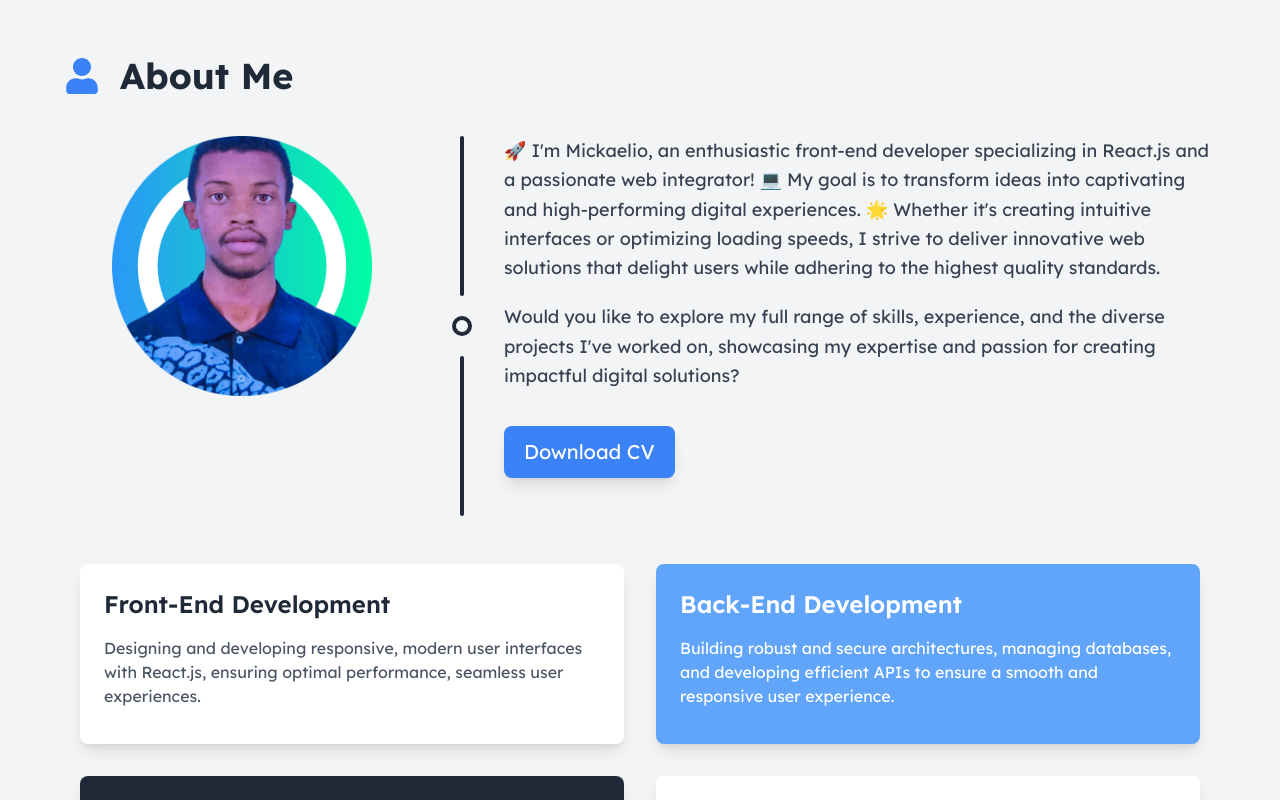
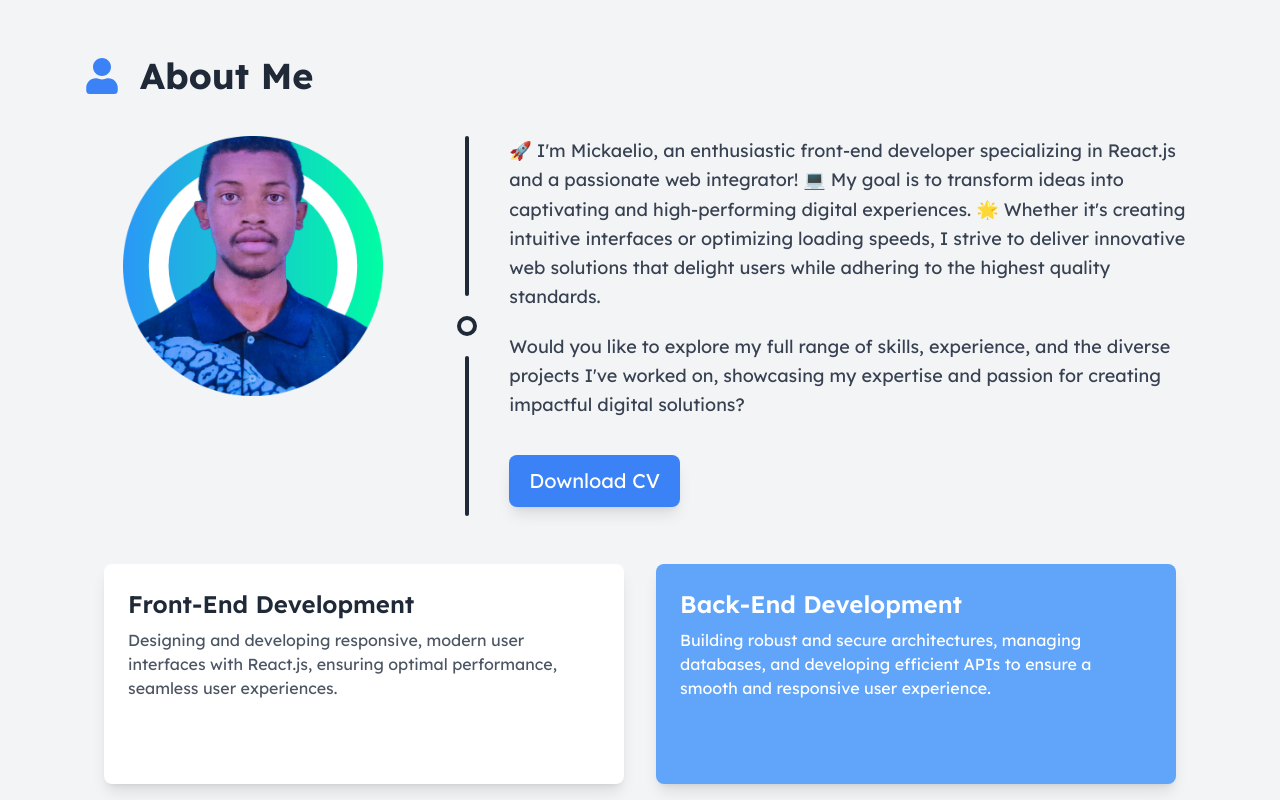
Before and after one commit to tsiheje/NewPortfolio, a Next.js app: page / in a window 1280 px wide. Shown: the part 840-1640 px from the top of the page. Built offline with nearby package versions, Linux system fonts and the light colour scheme.

Commit message:
refact : version final avec animation

```diff
--- a/src/app/Components/About/page.js
+++ b/src/app/Components/About/page.js
@@ -3,42 +3,6 @@ import Image from "next/image";
 import sary from "../../Assets/Images/sariko.png";
 import { FaUser } from "react-icons/fa";
 import { motion } from "framer-motion";
-import { useEffect, useRef, useState } from "react";
-
-// Hook personnalisé pour détecter la visibilité
-const useInView = () => {
-  const [isInView, setIsInView] = useState(false);
-  const ref = useRef(null);
-
-  useEffect(() => {
-    const observer = new IntersectionObserver(
-      ([entry]) => {
-        // Réinitialise l'animation quand la section sort de la vue
-        if (!entry.isIntersecting) {
-          setIsInView(false);
-        } else {
-          setIsInView(true);
-        }
-      },
-      {
-        threshold: 0.2, // Déclenche quand 20% de l'élément est visible
-        rootMargin: "-50px",
-      }
-    );
-
-    if (ref.current) {
-      observer.observe(ref.current);
-    }
-
-    return () => {
-      if (ref.current) {
-        observer.unobserve(ref.current);
-      }
-    };
-  }, []);
-
-  return [ref, isInView];
-};
 
 const skills = [
   {
@@ -72,68 +36,20 @@ const skills = [
 ];
 
 const About = () => {
-  const [sectionRef, isInView] = useInView();
-
-  const containerVariants = {
-    hidden: {
-      opacity: 0,
-    },
-    visible: {
-      opacity: 1,
-      transition: {
-        duration: 0.5,
-        staggerChildren: 0.2
-      }
-    }
-  };
-
-  const itemVariants = {
-    hidden: {
-      opacity: 0,
-      y: 50
-    },
-    visible: {
-      opacity: 1,
-      y: 0,
-      transition: {
-        duration: 0.5,
-        ease: "easeOut"
-      }
-    }
-  };
-
   return (
-    <section
-      ref={sectionRef}
-      className="min-h-screen bg-gray-100 flex flex-col items-center w-full pt-24 px-4 lg:px-16"
-      id="about"
-    >
+    <section className="min-h-screen bg-gray-100 flex flex-col items-center lg:px-16 w-full pt-24" id="about">
       <div className="mb-12 w-full">
         <motion.h1
-          className="text-4xl font-bold text-gray-800 flex items-center gap-5"
-          initial="hidden"
-          animate={isInView ? "visible" : "hidden"}
-          variants={{
-            hidden: { opacity: 0, y: -20 },
-            visible: { opacity: 1, y: 0 }
-          }}
-          transition={{ duration: 0.5 }}
+          className="text-4xl font-bold text-gray-800 text-center flex items-center gap-5 ml-5"
+          initial={{ opacity: 0 }}
+          animate={{ opacity: 1 }}
+          transition={{ duration: 1 }}
         >
           <FaUser className="text-blue-500" />
           About Me
         </motion.h1>
-
-        <div className="flex flex-col md:flex-row items-center md:items-start gap-8 max-w-6xl mx-auto mt-10">
-          <motion.div
-            className="w-full md:w-1/3"
-            initial="hidden"
-            animate={isInView ? "visible" : "hidden"}
-            variants={{
-              hidden: { opacity: 0, scale: 0.8 },
-              visible: { opacity: 1, scale: 1 }
-            }}
-            transition={{ duration: 0.5 }}
-          >
+        <div className="flex flex-col md:flex-row items-center md:items-start gap-8 max-w-6xl mx-auto mt-10 px-4">
+          <div className="w-full md:w-1/3">
             <Image
               src={sary}
               width={260}
@@ -141,67 +57,68 @@ const About = () => {
               className="rounded-lg mx-auto"
               alt="Profile picture"
             />
-          </motion.div>
-
+          </div>
           <div className="hidden md:flex items-center flex-col gap-5">
             <div className="w-1 h-40 bg-gray-800 rounded"></div>
             <div className="w-5 h-5 rounded-full border-4 border-gray-800"></div>
             <div className="w-1 h-40 bg-gray-800 rounded"></div>
           </div>
-
-          <motion.div
-            className="w-full md:w-2/3"
-            initial="hidden"
-            animate={isInView ? "visible" : "hidden"}
-            variants={{
-              hidden: { opacity: 0, x: 20 },
-              visible: { opacity: 1, x: 0 }
-            }}
-            transition={{ duration: 0.5, delay: 0.2 }}
+          <div className="w-full md:w-2/3">
+            <motion.p
+              className="text-lg text-gray-700 leading-relaxed mb-5"
+              initial={{ opacity: 0 }}
+              animate={{ opacity: 1 }}
+              transition={{ duration: 1, delay: 0.3 }}
             >
-            <p className="text-lg text-gray-700 leading-relaxed mb-5">
               🚀 I&apos;m Mickaelio, an enthusiastic front-end developer specializing in React.js and a
               passionate web integrator! 💻 My goal is to transform ideas into captivating and
               high-performing digital experiences. 🌟 Whether it&apos;s creating intuitive interfaces or
               optimizing loading speeds, I strive to deliver innovative web solutions that delight users
               while adhering to the highest quality standards.
-            </p>
-            <p className="text-lg text-gray-700 mt-4 mb-5 leading-relaxed">
+            </motion.p>
+            <motion.p
+              className="text-lg text-gray-700 mt-4 mb-5 leading-relaxed"
+              initial={{ opacity: 0 }}
+              animate={{ opacity: 1 }}
+              transition={{ duration: 1, delay: 0.6 }}
+            >
               Would you like to explore my full range of skills, experience, and the diverse projects
               I&apos;ve worked on, showcasing my expertise and passion for creating impactful digital
               solutions?
-            </p>
+            </motion.p>
+            <motion.p
+              initial={{ opacity: 0 }}
+              animate={{ opacity: 1 }}
+              transition={{ duration: 1, delay: 0.9 }}
+            >
               <a
                 href="/files/Rasolofoniaina Tsiheje Marie Mickaelio.pdf"
-              className="inline-block bg-blue-500 hover:bg-blue-600 text-white text-xl py-3 px-5 rounded-lg shadow-lg transition-all duration-300 mt-4 hover:scale-105"
+                className="inline-block bg-blue-500 hover:bg-blue-600 text-white text-xl py-3 px-5 rounded-lg shadow-lg transition-colors duration-300 mt-4"
                 target="_blank"
                 rel="noopener noreferrer"
               >
                 Download CV
               </a>
-          </motion.div>
+            </motion.p>
           </div>
         </div>
-
-      <motion.div
-        className="grid grid-cols-1 sm:grid-cols-2 gap-8 w-full max-w-7xl mb-12 px-4"
-        variants={containerVariants}
-        initial="hidden"
-        animate={isInView ? "visible" : "hidden"}
-      >
+      </div>
+      <div className="flex items-center justify-center flex-wrap gap-8 w-full mb-12 px-4">
         {skills.map((skill, index) => (
           <motion.div
             key={index}
-            variants={itemVariants}
-            className={`${skill.bgColor} rounded-lg shadow-lg p-6 h-auto min-h-[180px] transition-all duration-300 hover:scale-105 hover:shadow-xl`}
+            className={`${skill.bgColor} rounded-lg shadow-lg p-6 w-full sm:w-[400px] md:w-[520px] h-[220px] transition-transform duration-300 transform hover:scale-105`}
+            initial={{ opacity: 0, scale: 0.95 }}
+            animate={{ opacity: 1, scale: 1 }}
+            transition={{ duration: 0.8, delay: index * 0.2 }}
           >
-            <h2 className={`text-2xl font-semibold ${skill.textColor} mb-4`}>{skill.title}</h2>
+            <h2 className={`text-2xl font-semibold ${skill.textColor} mb-2`}>{skill.title}</h2>
             <p className={`${skill.textColor === "text-white" ? "text-white" : "text-gray-600"}`}>
               {skill.description}
             </p>
           </motion.div>
         ))}
-      </motion.div>
+      </div>
     </section>
   );
 };
--- a/src/app/Components/Contact/page.js
+++ b/src/app/Components/Contact/page.js
@@ -1,40 +1,11 @@
 'use client';
-import { useState, useEffect, useRef } from 'react';
+import { useState, useRef, useEffect } from 'react';
 import { FontAwesomeIcon } from '@fortawesome/react-fontawesome';
 import { faEnvelope, faPhone, faMapMarkerAlt } from '@fortawesome/free-solid-svg-icons';
 import { FaEnvelope } from "react-icons/fa";
 import contact from "../../Assets/Images/contact.jpg";
 import Image from 'next/image';
 import emailjs from '@emailjs/browser';
-
-const useInView = () => {
-  const [isInView, setIsInView] = useState(false);
-  const ref = useRef(null);
-
-  useEffect(() => {
-    const observer = new IntersectionObserver(
-      ([entry]) => {
-        setIsInView(entry.isIntersecting);
-      },
-      {
-        threshold: 0.2,
-        rootMargin: "-50px",
-      }
-    );
-
-    if (ref.current) {
-      observer.observe(ref.current);
-    }
-
-    return () => {
-      if (ref.current) {
-        observer.unobserve(ref.current);
-      }
-    };
-  }, []);
-
-  return [ref, isInView];
-};
 
 const Contact = () => {
   const form = useRef();
@@ -51,9 +22,8 @@ const Contact = () => {
     isError: false
   });
 
-  const [sectionRef, isInView] = useInView();
-
   useEffect(() => {
+    // Initialize EmailJS with your public key
     emailjs.init("fgNks1NlCAiD7MKOP");
   }, []);
 
@@ -79,10 +49,12 @@ const Contact = () => {
           message: 'Message sent successfully!',
           isError: false
         });
+
         setFormData({ name: '', email: '', subject: '', message: '' });
       } else {
         throw new Error('Failed to send message');
       }
+
     } catch (error) {
       console.error('EmailJS Error:', error);
       setStatus({
@@ -101,10 +73,7 @@ const Contact = () => {
       onChange={handleChange}
       placeholder={placeholder}
       required
-      className={`w-full p-2 sm:p-3 border border-gray-300 rounded-md focus:ring-2 focus:ring-blue-400 focus:border-transparent transition-all duration-300 text-sm sm:text-base transform ${
-        isInView ? 'opacity-100 translate-y-0' : 'opacity-0 translate-y-4'
-      }`}
-      style={{ transitionDelay: `${['name', 'email', 'subject'].indexOf(name) * 100}ms` }}
+      className="w-full p-2 sm:p-3 border border-gray-300 rounded-md focus:ring-2 focus:ring-blue-400 focus:border-transparent transition-all duration-300 text-sm sm:text-base"
     />
   );
 
@@ -115,14 +84,8 @@ const Contact = () => {
   ];
 
   return (
-    <section
-      ref={sectionRef}
-      className="min-h-screen bg-gray-100 flex flex-col px-4 sm:px-6 lg:px-16 pt-16 sm:pt-20 lg:pt-24 pb-8"
-      id="contact"
-    >
-      <div className={`mb-8 sm:mb-12 transform transition-all duration-700 ${
-        isInView ? 'opacity-100 translate-y-0' : 'opacity-0 translate-y-4'
-      }`}>
+    <section className="min-h-screen bg-gray-100 flex flex-col px-4 sm:px-6 lg:px-16 pt-16 sm:pt-20 lg:pt-24 pb-8" id="contact">
+      <div className="mb-8 sm:mb-12">
         <h1 className="text-2xl sm:text-3xl lg:text-4xl font-bold text-gray-800 flex items-center gap-2 sm:gap-3">
           <FaEnvelope className="text-blue-500" />
           Contact Me
@@ -133,13 +96,7 @@ const Contact = () => {
       </div>
 
       <div className="flex flex-col lg:flex-row items-start justify-between gap-8 lg:gap-10">
-        <form
-          ref={form}
-          onSubmit={handleSubmit}
-          className={`w-full lg:w-1/2 bg-white p-4 sm:p-6 rounded-lg shadow-lg transform transition-all duration-700 ${
-            isInView ? 'opacity-100 translate-x-0' : 'opacity-0 -translate-x-4'
-          }`}
-        >
+        <form ref={form} onSubmit={handleSubmit} className="w-full lg:w-1/2 bg-white p-4 sm:p-6 rounded-lg shadow-lg">
           <div className="grid grid-cols-1 sm:grid-cols-2 gap-4 sm:gap-6 mb-4 sm:mb-6">
             {renderInput('name', 'text', 'Name')}
             {renderInput('email', 'email', 'Email')}
@@ -154,18 +111,14 @@ const Contact = () => {
             placeholder="Your message"
             rows="6"
             required
-            className={`p-2 sm:p-3 border border-gray-300 rounded-md mb-4 sm:mb-6 w-full focus:ring-2 focus:ring-blue-400 focus:border-transparent transition-all duration-500 text-sm sm:text-base transform ${
-              isInView ? 'opacity-100 translate-y-0' : 'opacity-0 translate-y-4'
-            }`}
-            style={{ transitionDelay: '300ms' }}
+            className="p-2 sm:p-3 border border-gray-300 rounded-md mb-4 sm:mb-6 w-full focus:ring-2 focus:ring-blue-400 focus:border-transparent transition-all duration-300 text-sm sm:text-base"
           />
           <button
             type="submit"
             disabled={status.isSubmitting}
-            className={`w-full px-4 sm:px-6 py-2 sm:py-3 bg-blue-500 text-white font-semibold rounded-md hover:bg-blue-600 transition-all duration-500 text-sm sm:text-base transform ${
+            className={`w-full px-4 sm:px-6 py-2 sm:py-3 bg-blue-500 text-white font-semibold rounded-md hover:bg-blue-600 transition duration-300 text-sm sm:text-base ${
               status.isSubmitting ? 'opacity-50 cursor-not-allowed' : ''
-            } ${isInView ? 'opacity-100 translate-y-0' : 'opacity-0 translate-y-4'}`}
-            style={{ transitionDelay: '400ms' }}
+            }`}
           >
             {status.isSubmitting ? 'Sending...' : 'Send'}
           </button>
@@ -178,9 +131,7 @@ const Contact = () => {
           )}
         </form>
 
-        <div className={`w-full lg:w-1/2 mt-8 lg:mt-0 transform transition-all duration-700 ${
-          isInView ? 'opacity-100 translate-x-0' : 'opacity-0 translate-x-4'
-        }`}>
+        <div className="w-full lg:w-1/2 mt-8 lg:mt-0">
           <div className="overflow-hidden rounded-lg mb-6">
             <Image
               src={contact}
@@ -192,13 +143,7 @@ const Contact = () => {
           </div>
           <div className="space-y-4 sm:space-y-6">
             {contactDetails.map(({ icon, text }, index) => (
-              <div
-                className={`flex items-center transform transition-all duration-500 ${
-                  isInView ? 'opacity-100 translate-x-0' : 'opacity-0 translate-x-4'
-                }`}
-                style={{ transitionDelay: `${index * 100}ms` }}
-                key={index}
-              >
+              <div className="flex items-center" key={index}>
                 <FontAwesomeIcon
                   icon={icon}
                   className="mr-3 sm:mr-4 text-blue-500 text-lg sm:text-xl"
--- a/src/app/Components/Projects/page.js
+++ b/src/app/Components/Projects/page.js
@@ -1,8 +1,8 @@
 "use client";
 import { FaFolderOpen, FaChevronLeft, FaChevronRight } from "react-icons/fa";
 import Image from 'next/image';
-import { useState, useEffect, useRef } from 'react';
-import { motion } from 'framer-motion';
+import { useState } from 'react';
+import { motion } from 'framer-motion'; // Import motion
 import contact from "../../Assets/Images/contact.jpg";
 import pt1 from "../../Assets/Images/pt/pt1.png";
 import pt2 from "../../Assets/Images/pt/pt2.png";
@@ -21,40 +21,7 @@ import on3 from "../../Assets/Images/on/onenote3.png";
 import ro1 from "../../Assets/Images/ro/ro1.png";
 import ro2 from "../../Assets/Images/ro/ro2.png";
 
-// Hook pour détecter la visibilité
-const useInView = () => {
-  const [isInView, setIsInView] = useState(false);
-  const ref = useRef(null);
-
-  useEffect(() => {
-    const observer = new IntersectionObserver(
-      ([entry]) => {
-        if (!entry.isIntersecting) {
-          setIsInView(false);
-        } else {
-          setIsInView(true);
-        }
-      },
-      {
-        threshold: 0.2,
-        rootMargin: "-50px",
-      }
-    );
-
-    if (ref.current) {
-      observer.observe(ref.current);
-    }
-
-    return () => {
-      if (ref.current) {
-        observer.unobserve(ref.current);
-      }
-    };
-  }, []);
-
-  return [ref, isInView];
-};
-
+// Image Gallery Component
 const ImageGallery = ({ images }) => {
   const [currentIndex, setCurrentIndex] = useState(0);
 
@@ -104,28 +71,14 @@ const ImageGallery = ({ images }) => {
   );
 };
 
-const ProjectCard = ({ images, title, description, technologies, link, isInView, delay }) => {
-  const cardVariants = {
-    hidden: {
-      opacity: 0,
-      y: 30
-    },
-    visible: {
-      opacity: 1,
-      y: 0,
-      transition: {
-        duration: 0.5,
-        delay: delay * 0.2
-      }
-    }
-  };
-
+// Project Card Component
+const ProjectCard = ({ images, title, description, technologies, link }) => {
   return (
     <motion.div
       className="relative bg-white rounded-lg shadow-md overflow-hidden transition-transform duration-300 hover:scale-[1.02] w-full p-2 group"
-      variants={cardVariants}
-      initial="hidden"
-      animate={isInView ? "visible" : "hidden"}
+      initial={{ opacity: 0, y: 20 }}
+      animate={{ opacity: 1, y: 0 }}
+      transition={{ duration: 0.5 }}
     >
       <ImageGallery images={images} />
       <div className="p-4 space-y-3">
@@ -158,21 +111,8 @@ const ProjectCard = ({ images, title, description, technologies, link, isInView,
   );
 };
 
+// Main Projects Component
 const Projects = () => {
-  const [sectionRef, isInView] = useInView();
-
-  const headerVariants = {
-    hidden: {
-      opacity: 0,
-      y: -20
-    },
-    visible: {
-      opacity: 1,
-      y: 0,
-      transition: { duration: 0.6 }
-    }
-  };
-
   const projects = [
     {
       images: [on1, on2, on3],
@@ -214,34 +154,28 @@ const Projects = () => {
   ];
 
   return (
-    <section
-      ref={sectionRef}
-      className="min-h-screen bg-gray-100 px-6 lg:px-16 pt-24"
-      id="projects"
-    >
+    <section className="min-h-screen bg-gray-100 px-6 lg:px-16 pt-24" id="projects">
       <div className="flex flex-col gap-8">
-        <motion.div
-          variants={headerVariants}
-          initial="hidden"
-          animate={isInView ? "visible" : "hidden"}
+        <motion.h1
+          className="text-4xl font-bold text-gray-800 flex items-center gap-3"
+          initial={{ opacity: 0, y: -20 }}
+          animate={{ opacity: 1, y: 0 }}
+          transition={{ duration: 0.6 }}
         >
-          <h1 className="text-4xl font-bold text-gray-800 flex items-center gap-3">
-            <FaFolderOpen className="text-blue-500" />
-            My Projects
-          </h1>
-          <p className="text-lg text-gray-700 leading-relaxed mt-4">
-            🌟 Dive into my innovative projects, where I leverage my expertise in front-end development to design and implement distinctive, high-performing web solutions that not only meet but exceed user expectations, combining creativity, technical precision, and a user-centered approach to deliver exceptional digital experiences.
-          </p>
-        </motion.div>
-
+          <FaFolderOpen className="text-blue-500" />
+          My Projects
+        </motion.h1>
+        <motion.p
+          className="text-lg text-gray-700 leading-relaxed"
+          initial={{ opacity: 0 }}
+          animate={{ opacity: 1 }}
+          transition={{ duration: 0.6 }}
+        >
+          🌟 Dive into my innovative projects, where I leverage my expertise in front-end development to design and implement distinctive, high-performing web solutions that not only meet but exceed user expectations, combining creativity, technical precision, and a user-centered approach to deliver exceptional digital experiences.
+        </motion.p>
         <div className="grid grid-cols-1 md:grid-cols-2 lg:grid-cols-3 gap-6">
           {projects.map((project, index) => (
-            <ProjectCard
-              key={index}
-              {...project}
-              isInView={isInView}
-              delay={index}
-            />
+            <ProjectCard key={index} {...project} />
           ))}
         </div>
       </div>
--- a/src/app/Components/Skills/page.js
+++ b/src/app/Components/Skills/page.js
@@ -2,7 +2,6 @@
 import Image from "next/image";
 import { FaTools } from "react-icons/fa";
 import { motion } from "framer-motion";
-import { useEffect, useRef, useState } from "react";
 import HTML from "../../Assets/Images/Html.png";
 import Ai from "../../Assets/Images/Ai.png";
 import MySQL from "../../Assets/Images/Mysql.png";
@@ -22,40 +21,6 @@ import Ps from "../../Assets/Images/Ps.png";
 import typescript from "../../Assets/Images/typescript.png";
 import mui from "../../Assets/Images/mui.png";
 import bt from "../../Assets/Images/bt.png";
-
-// Hook personnalisé pour détecter la visibilité
-const useInView = () => {
-  const [isInView, setIsInView] = useState(false);
-  const ref = useRef(null);
-
-  useEffect(() => {
-    const observer = new IntersectionObserver(
-      ([entry]) => {
-        if (!entry.isIntersecting) {
-          setIsInView(false);
-        } else {
-          setIsInView(true);
-        }
-      },
-      {
-        threshold: 0.2,
-        rootMargin: "-50px",
-      }
-    );
-
-    if (ref.current) {
-      observer.observe(ref.current);
-    }
-
-    return () => {
-      if (ref.current) {
-        observer.unobserve(ref.current);
-      }
-    };
-  }, []);
-
-  return [ref, isInView];
-};
 
 const categorizedSkills = {
   "Frontend Development": [
@@ -91,67 +56,35 @@ const categorizedSkills = {
 };
 
 const Skills = () => {
-  const [sectionRef, isInView] = useInView();
-
   const containerVariants = {
     hidden: { opacity: 0 },
     visible: {
       opacity: 1,
       transition: {
-        staggerChildren: 0.1,
-        delayChildren: 0.3
-      }
-    }
-  };
-
-  const categoryVariants = {
-    hidden: { opacity: 0, x: -20 },
-    visible: {
-      opacity: 1,
-      x: 0,
-      transition: {
-        duration: 0.5,
         staggerChildren: 0.1
       }
     }
   };
 
-  const skillVariants = {
-    hidden: {
-      opacity: 0,
-      y: 20
-    },
+  const itemVariants = {
+    hidden: { y: 20, opacity: 0 },
     visible: {
-      opacity: 1,
       y: 0,
-      transition: {
-        duration: 0.5
-      }
+      opacity: 1
     }
   };
 
   return (
-    <section
-      ref={sectionRef}
-      className="min-h-screen bg-gradient-to-br from-gray-50 to-gray-100 px-6 lg:px-16 pt-24"
-      id="skills"
-    >
+    <section className="min-h-screen bg-gradient-to-br from-gray-50 to-gray-100 px-6 lg:px-16 pt-24" id="skills">
       <div className="max-w-7xl mx-auto">
         <div className="flex flex-col gap-10">
           <motion.div
-            initial="hidden"
-            animate={isInView ? "visible" : "hidden"}
-            variants={{
-              hidden: { opacity: 0, y: -20 },
-              visible: {
-                opacity: 1,
-                y: 0,
-                transition: { duration: 0.6 }
-              }
-            }}
+            initial={{ opacity: 0, y: -20 }}
+            animate={{ opacity: 1, y: 0 }}
+            transition={{ duration: 0.6 }}
             className="lg:text-left"
           >
-            <h1 className="text-4xl font-bold text-gray-800 lg:text-left flex items-center gap-3">
+             <h1 className="text-4xl font-bold text-gray-800 lg:text-left flex items-center gap-3">
               <FaTools className="text-blue-500" />
               My Skills
             </h1>
@@ -163,17 +96,13 @@ const Skills = () => {
           <motion.div
             variants={containerVariants}
             initial="hidden"
-            animate={isInView ? "visible" : "hidden"}
+            animate="visible"
             className="space-y-12"
           >
             {Object.entries(categorizedSkills).map(([category, skills], categoryIndex) => (
-              <motion.div
-                key={category}
-                className="space-y-6"
-                variants={categoryVariants}
-              >
+              <div key={category} className="space-y-6">
                 <motion.div
-                  variants={skillVariants}
+                  variants={itemVariants}
                   className="flex items-center gap-4"
                 >
                   <h2 className="text-2xl font-semibold text-gray-800">
@@ -181,19 +110,16 @@ const Skills = () => {
                   </h2>
                   <div className="h-px flex-grow bg-gradient-to-r from-blue-200 to-transparent" />
                 </motion.div>
-                <motion.div
-                  className="grid grid-cols-2 sm:grid-cols-3 md:grid-cols-4 lg:grid-cols-6 gap-4"
-                  variants={categoryVariants}
-                >
-                  {skills.map((skill) => (
+                <div className="grid grid-cols-2 sm:grid-cols-3 md:grid-cols-4 lg:grid-cols-6 gap-4">
+                  {skills.map((skill, index) => (
                     <motion.div
                       key={skill.id}
-                      variants={skillVariants}
+                      variants={itemVariants}
                       className="group"
                     >
                       <div className="relative rounded-xl transition-all duration-300 transform hover:-translate-y-2">
                         <div className="flex items-center gap-3">
-                          <div className="relative w-12 h-12">
+                          <div className="relative  w-12 h-12">
                             <Image
                               src={skill.image}
                               alt={`${skill.label} logo`}
@@ -209,8 +135,8 @@ const Skills = () => {
                       </div>
                     </motion.div>
                   ))}
-                </motion.div>
-              </motion.div>
+                </div>
+              </div>
             ))}
           </motion.div>
         </div>
```
Lines whose indentation alone changed are shown as unchanged.
